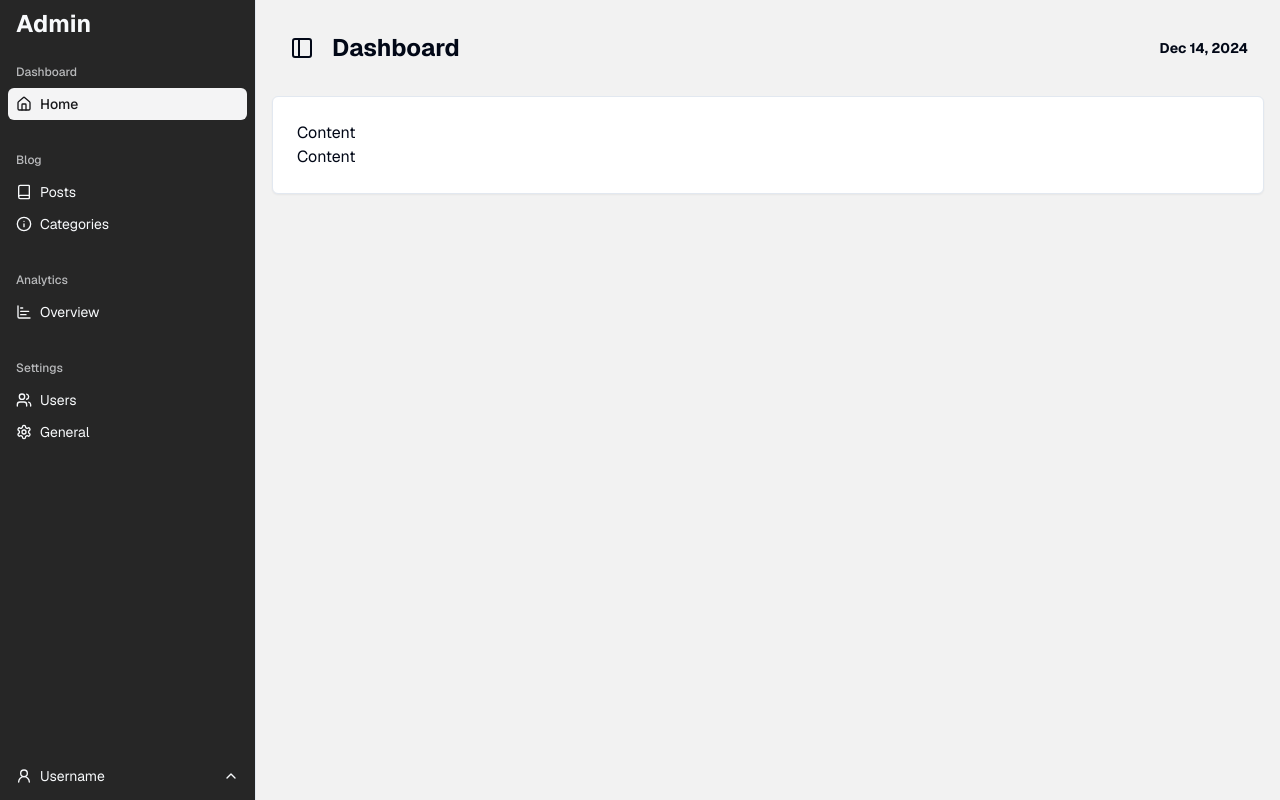
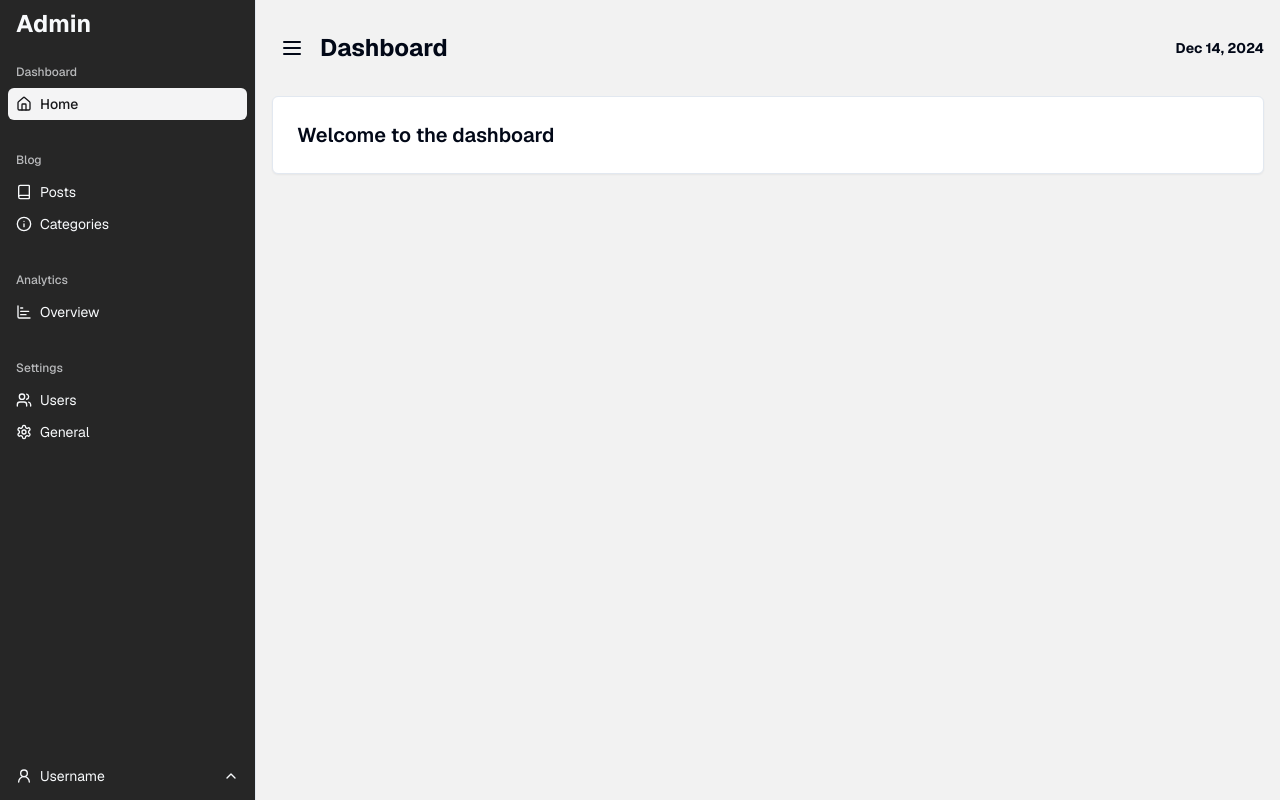
Before and after one commit to EdgardAlas/v4.blog.jocotesv.com, a Next.js app: page /admin in a window 1280 px wide. Built offline with nearby package versions, Linux system fonts and the light colour scheme.

Commit message:
feat: enhance dashboard page with welcome message and update admin header to use custom sidebar toggle

```diff
--- a/src/app/admin/(dashboard)/page.tsx
+++ b/src/app/admin/(dashboard)/page.tsx
@@ -6,8 +6,7 @@ const DashboardHomePage = () => {
 		<>
 			<AdminHeader title='Dashboard' />
 			<SimpleCard>
-				<p>Content</p>
-				<p>Content</p>
+				<h2 className='text-xl font-semibold'>Welcome to the dashboard</h2>
 			</SimpleCard>
 		</>
 	);
--- a/src/components/layout/admin-header.tsx
+++ b/src/components/layout/admin-header.tsx
@@ -1,4 +1,4 @@
-import { SidebarTrigger } from '@/components/ui/sidebar';
+import { CustomToggleSidebar } from '@/components/layout/custom-toggle-sidebar';
 import { DateTime } from 'luxon';
 
 interface PageHeaderProps {
@@ -7,9 +7,9 @@ interface PageHeaderProps {
 
 export const AdminHeader = ({ title }: PageHeaderProps) => {
 	return (
-		<header className='flex h-16 items-center justify-between gap-4 p-4'>
-			<div className='flex items-center gap-4'>
-				<SidebarTrigger />
+		<header className='flex h-16 items-center justify-between gap-4 py-4'>
+			<div className='flex items-center gap-2'>
+				<CustomToggleSidebar />
 				<h1 className='text-2xl font-bold'>{title}</h1>
 			</div>
 			<time dateTime={DateTime.now().toISO()} className='text-sm font-bold'>
--- /dev/null
+++ b/src/components/layout/custom-toggle-sidebar.tsx
@@ -0,0 +1,20 @@
+'use client';
+
+import { Button } from '@/components/ui/button';
+import { useSidebar } from '@/components/ui/sidebar';
+import { MenuIcon } from 'lucide-react';
+
+export const CustomToggleSidebar = () => {
+	const { toggleSidebar } = useSidebar();
+
+	return (
+		<Button
+			size={'icon'}
+			variant={'ghost'}
+			onClick={toggleSidebar}
+			aria-label='Toggle Sidebar'
+		>
+			<MenuIcon size={24} />
+		</Button>
+	);
+};
```
